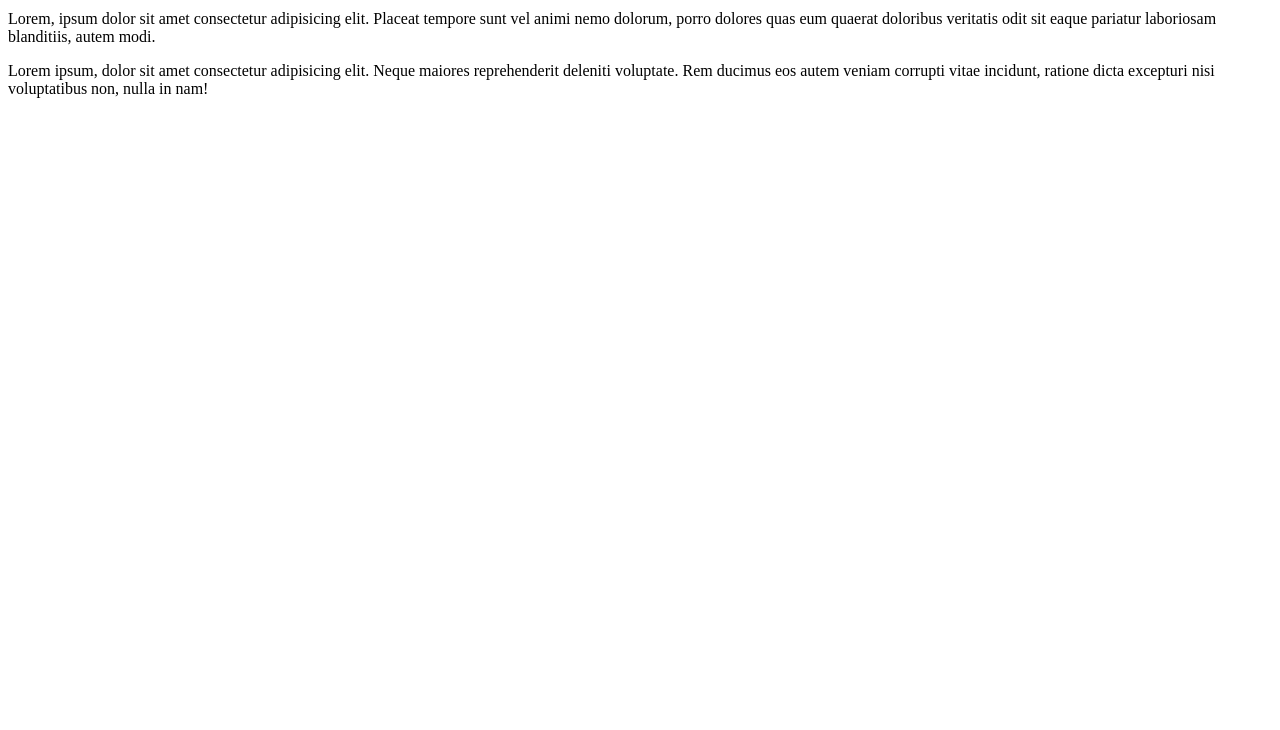
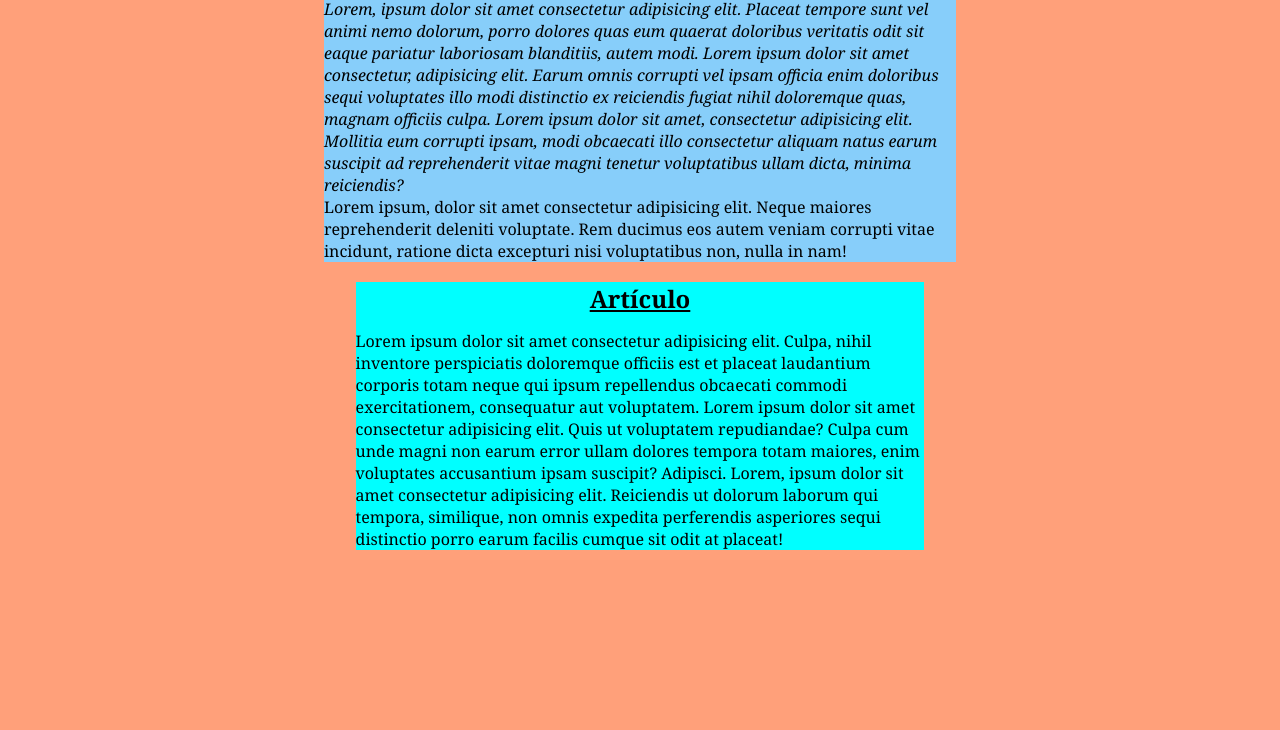
Before and after one commit to Cristobal-Garrido/Cooperativa-Art-stica, a plain HTML site: page index.html in a window 1280 px wide. Shown: the part 70-800 px from the top of the page. Drawn offline with Linux system fonts and the light colour scheme.

Commit message:
Pruebas de CSS

```diff
--- a/css/style.css
+++ b/css/style.css
@@ -1,3 +1,7 @@
+body {
+    background-color: #ffa07a;
+}
+
 .center {
     text-align: center;
     color: #000000;
@@ -5,3 +9,33 @@
     margin-top: 20px;
     margin-bottom: 15px;
 }
+
+#itallic {
+    font-style: italic;
+}
+
+.div-1 {
+    text-align: left;
+    background-color: #87cefa;
+    padding-bottom: 0px;
+    margin-bottom: 0px;
+    background-position: right top;
+    margin: auto;
+    width: 50%;
+}
+
+.div-2 {
+    text-align: left;
+    background-color: #00ffff;
+    background-position: right;
+    margin: auto;
+    width: 45%;
+}
+
+div {
+    font-family: Georgia, 'Times New Roman', Times, serif;
+}
+
+p {
+    margin: 0px;
+}
--- a/index.html
+++ b/index.html
@@ -1,18 +1,37 @@
 <!DOCTYPE html>
-<html lang="en">
+<html lang="es">
 
 <head>
     <meta charset="UTF-8">
     <meta http-equiv="X-UA-Compatible" content="IE=edge">
     <meta name="viewport" content="width=device-width, initial-scale=1.0">
     <title>Cooperativa Artística</title>
+    <link rel="stylesheet" href="css/style.css">
+    <meta name="description" content="Nuestra compañía, quiénes somos. Bienvenidos">
+    <meta name="keywords" content="Negocio, Compañía, Dinero, Contacto, Personas, Teatro, Cooperación">
+    <meta name="author" content="Cristobal Gonzalo Garrido Cañas">
 </head>
 
 
 <body>
-    <h1 class="center">Bienvenido</h1>
-    <p id="itallic">Lorem, ipsum dolor sit amet consectetur adipisicing elit. Placeat tempore sunt vel animi nemo dolorum, porro dolores quas eum quaerat doloribus veritatis odit sit eaque pariatur laboriosam blanditiis, autem modi.</p>
-    <p>Lorem ipsum, dolor sit amet consectetur adipisicing elit. Neque maiores reprehenderit deleniti voluptate. Rem ducimus eos autem veniam corrupti vitae incidunt, ratione dicta excepturi nisi voluptatibus non, nulla in nam!</p>
+    <section>
+        <div class="div-1">
+            <h1 class="center">Bienvenido</h1>
+            <p id="itallic">Lorem, ipsum dolor sit amet consectetur adipisicing elit. Placeat tempore sunt vel animi nemo dolorum, porro dolores quas eum quaerat doloribus veritatis odit sit eaque pariatur laboriosam blanditiis, autem modi. Lorem ipsum dolor sit amet
+                consectetur, adipisicing elit. Earum omnis corrupti vel ipsam officia enim doloribus sequi voluptates illo modi distinctio ex reiciendis fugiat nihil doloremque quas, magnam officiis culpa. Lorem ipsum dolor sit amet, consectetur adipisicing
+                elit. Mollitia eum corrupti ipsam, modi obcaecati illo consectetur aliquam natus earum suscipit ad reprehenderit vitae magni tenetur voluptatibus ullam dicta, minima reiciendis?</p>
+            <p>Lorem ipsum, dolor sit amet consectetur adipisicing elit. Neque maiores reprehenderit deleniti voluptate. Rem ducimus eos autem veniam corrupti vitae incidunt, ratione dicta excepturi nisi voluptatibus non, nulla in nam!</p>
+        </div>
+        <div class="div-2">
+            <article>
+                <h2 class="center">Artículo</h2>
+                <p>Lorem ipsum dolor sit amet consectetur adipisicing elit. Culpa, nihil inventore perspiciatis doloremque officiis est et placeat laudantium corporis totam neque qui ipsum repellendus obcaecati commodi exercitationem, consequatur aut voluptatem.
+                    Lorem ipsum dolor sit amet consectetur adipisicing elit. Quis ut voluptatem repudiandae? Culpa cum unde magni non earum error ullam dolores tempora totam maiores, enim voluptates accusantium ipsam suscipit? Adipisci. Lorem, ipsum dolor
+                    sit amet consectetur adipisicing elit. Reiciendis ut dolorum laborum qui tempora, similique, non omnis expedita perferendis asperiores sequi distinctio porro earum facilis cumque sit odit at placeat!</p>
+            </article>
+        </div>
+    </section>
+
 </body>
 
 </html>
```
